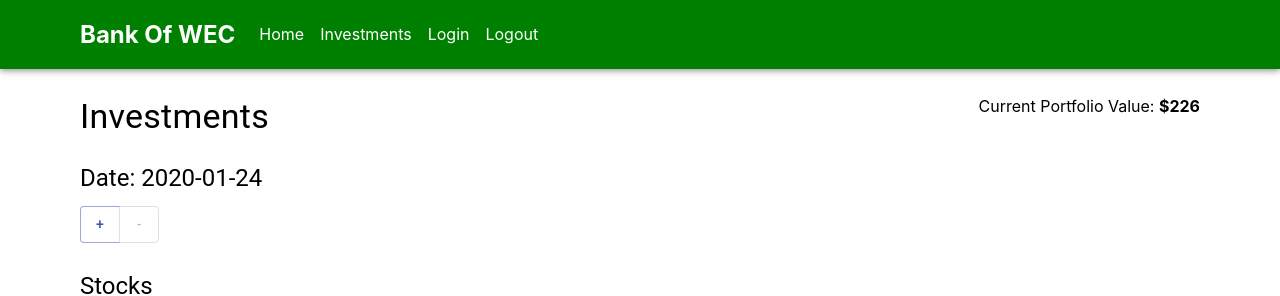
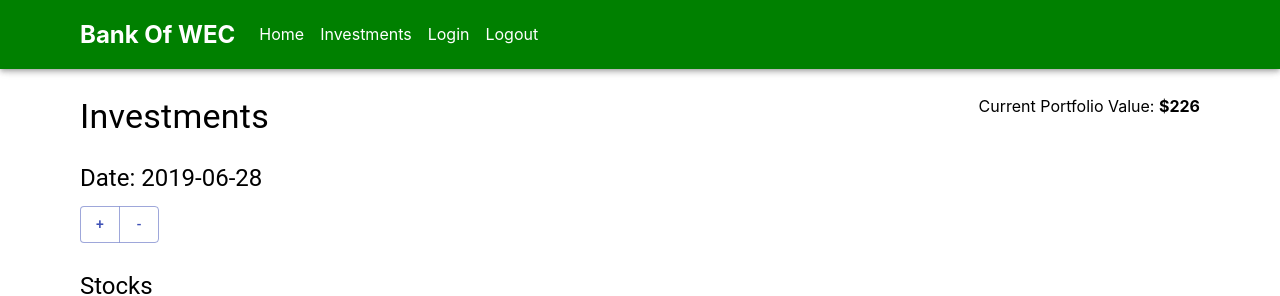
Before and after one commit to jayden-chan/WEC-2020, a React (Create React App) app in the folder frontend/bow/: page /investments in a window 1280 px wide. Shown: the top 296 px of the page. Built offline with nearby package versions, Linux system fonts and the light colour scheme; no server answers; sample sign-in values are in the browser's storage.

Commit message:
JC: Last minute changes

```diff
--- a/frontend/bow/src/pages/Investments.js
+++ b/frontend/bow/src/pages/Investments.js
@@ -58,7 +58,7 @@ export default class Investments extends Component {
           }
         ]
       },
-      date: moment()
+      date: moment("2019-06-28", "YYYY-MM-DD")
     };
   }
 
@@ -91,6 +91,30 @@ export default class Investments extends Component {
   dayAdd() {
     this.setState(state => ({
       date: state.date.add(1, "days")
+    }));
+    const link = "http://localhost:3000/update_stocks";
+
+    fetch(link, {
+      method: "POST",
+      headers: {
+        "Content-Type": "application/json",
+        Authorization: localStorage.getItem("bow-login-token")
+      },
+      body: JSON.stringify({
+        date: this.state.date.format("YYYY-MM-DD")
+      })
+    }).then(res => {
+      if (res.status === 200) {
+        res.json().then(json => this.setState({ data: json }));
+      } else {
+        res.text().then(text => alert(text));
+      }
+    });
+  }
+
+  daySub() {
+    this.setState(state => ({
+      date: state.date.subtract(1, "days")
     }));
     const link = "http://localhost:3000/update_stocks";
 
@@ -155,9 +179,7 @@ export default class Investments extends Component {
           aria-label="outlined primary button group"
         >
           <Button onClick={() => this.dayAdd()}>+</Button>
-          <Button disabled onClick={() => this.daySubtract()}>
-            -
-          </Button>
+          <Button onClick={() => this.daySub()}>-</Button>
         </ButtonGroup>
         <br></br>
         <br></br>
```
Also changed, not shown: 1 other file (tests, documents, lock files or other folders).
